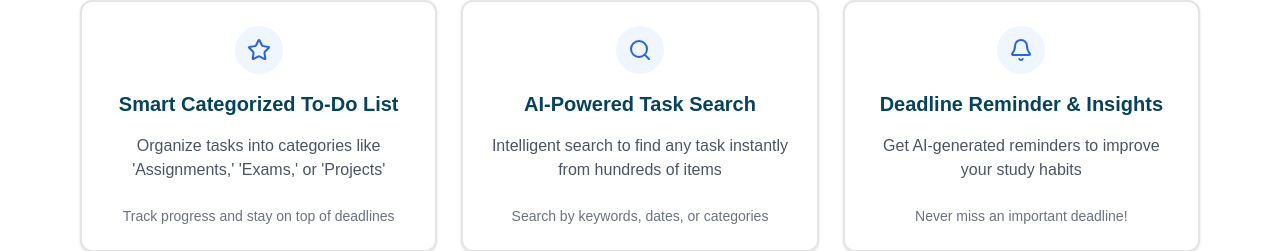
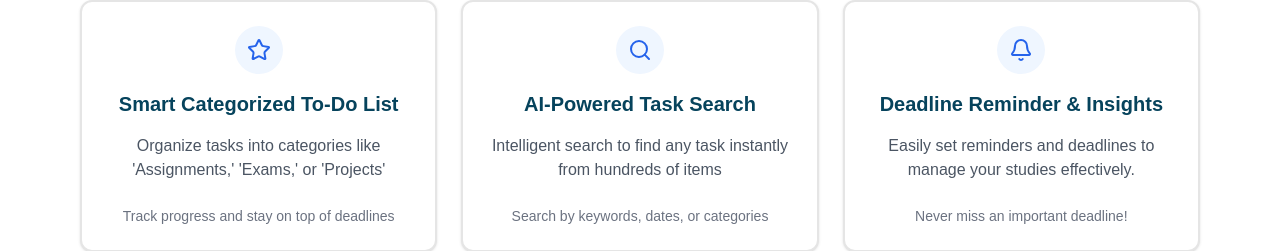
Before and after one commit to AbhishekNaik1112/GradeFlow, a Next.js app in the folder client/: page / in a window 1280 px wide. Shown: the part 345-596 px from the top of the page. Built offline with nearby package versions, Linux system fonts and the light colour scheme.

Commit message:
changed test

```diff
--- a/client/app/(root)/(home)/layout.tsx
+++ b/client/app/(root)/(home)/layout.tsx
@@ -23,7 +23,7 @@ export default function RootLayout({
     <html lang="en">
       <body>
         <div className="flex h-screen bg-gray-50">
-          {/* Sidebar */}
+
           <Sidebar
             tasks={[
               {
@@ -50,7 +50,6 @@ export default function RootLayout({
             ]}
           />
 
-          {/* Main Content */}
           <div className="flex-1 flex flex-col">
             <Navbar />
 
--- a/client/app/(root)/(home)/mainpage/page.tsx
+++ b/client/app/(root)/(home)/mainpage/page.tsx
@@ -16,7 +16,6 @@ export default function TaskManager() {
 
   return (
     <div className="h-screen bg-gray-50">
-      {/* Main Content */}
       <div className="flex-1 flex flex-col">
 
         <main className="flex-1 p-6 bg-gray-50">
--- a/client/app/(root)/(home)/viewTask/page.tsx
+++ b/client/app/(root)/(home)/viewTask/page.tsx
@@ -22,7 +22,6 @@ export default function TaskCard({
   status = "Incomplete",
   description = "Organize and update HR policies, employee records, and compliance documents. Organize and schedule employee training programs based on skill gaps and company needs.\n\nCompile data and insights on diversity and inclusion in recent recruitment efforts.",
 }: TaskCardProps) {
-  // State to track task completion
   const [isCompleted, setIsCompleted] = useState(status === "Complete");
 
   return (
@@ -31,7 +30,6 @@ export default function TaskCard({
         <div className="space-y-4">
           <div className="text-sm text-muted-foreground">Date created: {createdDate}</div>
 
-          {/* Checkbox and Title */}
           <div className="flex items-center gap-2">
             <div className="checkbox-wrapper-12">
               <div className="cbx">
@@ -39,7 +37,7 @@ export default function TaskCard({
                   type="checkbox"
                   id="cbx-12"
                   checked={isCompleted}
-                  onChange={() => setIsCompleted(!isCompleted)} // Toggle state
+                  onChange={() => setIsCompleted(!isCompleted)}
                 />
                 <label htmlFor="cbx-12"></label>
                 <svg fill="none" viewBox="0 0 15 14" height="14" width="15">
@@ -59,13 +57,11 @@ export default function TaskCard({
             <h1 className="text-3xl font-semibold">{title}</h1>
           </div>
 
-          {/* Task Details */}
           <div className="flex flex-wrap gap-2 items-center">
             <Badge variant="secondary" className="text-sm font-normal bg-zinc-900 text-white hover:bg-zinc-900 px-2 py-1">
               {type}
             </Badge>
 
-            {/* Status Badge - Dynamic */}
             <Badge
               variant={isCompleted ? "secondary" : "destructive"}
               className={`text-sm font-normal flex items-center gap-1 px-2 py-1 ${isCompleted ? "bg-green-500 text-white" : "bg-red-500"}`}
--- a/client/app/(root)/userdetails/page.tsx
+++ b/client/app/(root)/userdetails/page.tsx
@@ -35,7 +35,7 @@ export default function SignupForm() {
 
   return (
     <div className="min-h-screen bg-white">
-      {/* Navigation */}
+
       <nav className="flex items-center justify-between border-b p-4 bg-white">
               <Image
                 src="/logo.svg"
@@ -54,7 +54,6 @@ export default function SignupForm() {
               </div>
             </nav>
 
-      {/* Main Content */}
       <main className="container mx-auto flex min-h-[calc(100vh-80px)] flex-col items-center px-4 py-16">
         <h1 className="mb-4 text-5xl font-bold tracking-tight text-[#06435C] md:text-6xl">GradeFlow</h1>
         <p className="mb-16 text-xl text-gray-600">Smarter Studying, Powered by AI!</p>
--- a/client/app/page.tsx
+++ b/client/app/page.tsx
@@ -8,10 +8,8 @@ import React from "react";
 export default function Page() {
   return (
     <div className="h-screen bg-white flex flex-col overflow-hidden">
-      {/* Navigation */}
       <NavBar />
 
-      {/* Hero Section */}
       <main className="flex-1 container mx-auto px-4 py-8 md:py-12 lg:py-16 text-center flex flex-col items-center justify-center">
         <div className="max-w-4xl mx-auto">
           <h1 className="mb-4 text-4xl font-bold tracking-tight text-[#06435C] md:text-5xl lg:text-6xl transition-all duration-300 hover:scale-105">
@@ -22,7 +20,6 @@ export default function Page() {
           </p>
         </div>
 
-        {/* Feature Cards */}
         <div className="w-full max-w-6xl mx-auto grid gap-6 md:grid-cols-2 lg:grid-cols-3 px-4">
           {[
             { icon: Star, title: "Smart Categorized To-Do List" },
@@ -43,7 +40,7 @@ export default function Page() {
                 <p className="text-center text-gray-600">
                   {index === 0 && "Organize tasks into categories like 'Assignments,' 'Exams,' or 'Projects'"}
                   {index === 1 && "Intelligent search to find any task instantly from hundreds of items"}
-                  {index === 2 && "Get AI-generated reminders to improve your study habits"}
+                  {index === 2 && "Easily set reminders and deadlines to manage your studies effectively."}
                 </p>
                 <p className="text-sm text-gray-500 mt-2">
                   {index === 0 && "Track progress and stay on top of deadlines"}
@@ -55,7 +52,6 @@ export default function Page() {
           ))}
         </div>
 
-        {/* CTA Button */}
         <Link href="/userdetails">
           <Button
             className="mt-12 bg-[#06435C] px-8 py-6 text-lg hover:bg-[#053447] transition-transform duration-300 hover:scale-105"
```
Also changed, not shown: 2 other files (tests, documents, lock files or other folders).
